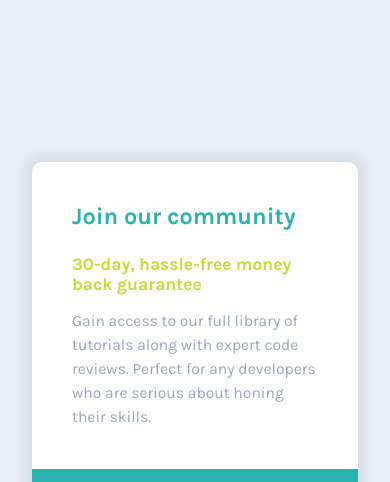
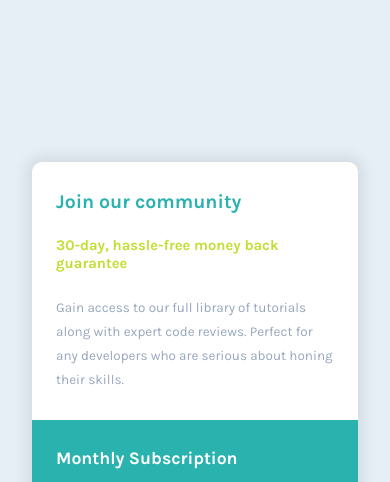
Before and after one commit to tediko/single-price-grid-component, a plain HTML site: page index.html in a window 390 px wide. Shown: the top 482 px of the page. Drawn offline with Linux system fonts and the light colour scheme.

Commit message:
Change join__heading,subheading,text font-sizes on mobile devices

```diff
--- a/styles/join.css
+++ b/styles/join.css
@@ -24,6 +24,7 @@
 h1.join__heading {
     color: var(--clr-cyan);
     font-size: 1.468rem;
+    transition: font-size 250ms ease-in;
 }
 
 .join__subheading {
@@ -31,12 +32,14 @@ h1.join__heading {
     font-size: 1.093rem;
     font-weight: 700;
     margin: 24px 0 15px 0;
+    transition: font-size 250ms ease-in;
 }
 
 .join__text {
     color: var(--clr-blue);
     font-size: 0.98rem;
     line-height: 1.5rem;
+    transition: font-size 250ms ease-in;
 }
 
 .join__subscribe {
@@ -109,9 +112,29 @@ h2.join__heading {
         grid-template-rows: auto auto auto;
     }
 
+    .join__message,
+    .join__subscribe,
+    .join__about {
+        padding: 28px 24px;
+    }
+
     .join__message {
         grid-column: 1;
         grid-row: 1;
+    }
+
+    h1.join__heading {
+        font-size: 1.218rem;
+    }
+
+    .join__subheading {
+        font-size: 0.92rem;
+        line-height: 1.1rem;
+        margin: 24px 0 24px 0;
+    }
+
+    .join__text {
+        font-size: 0.843rem;
     }
 
     .join__subscribe {
```
